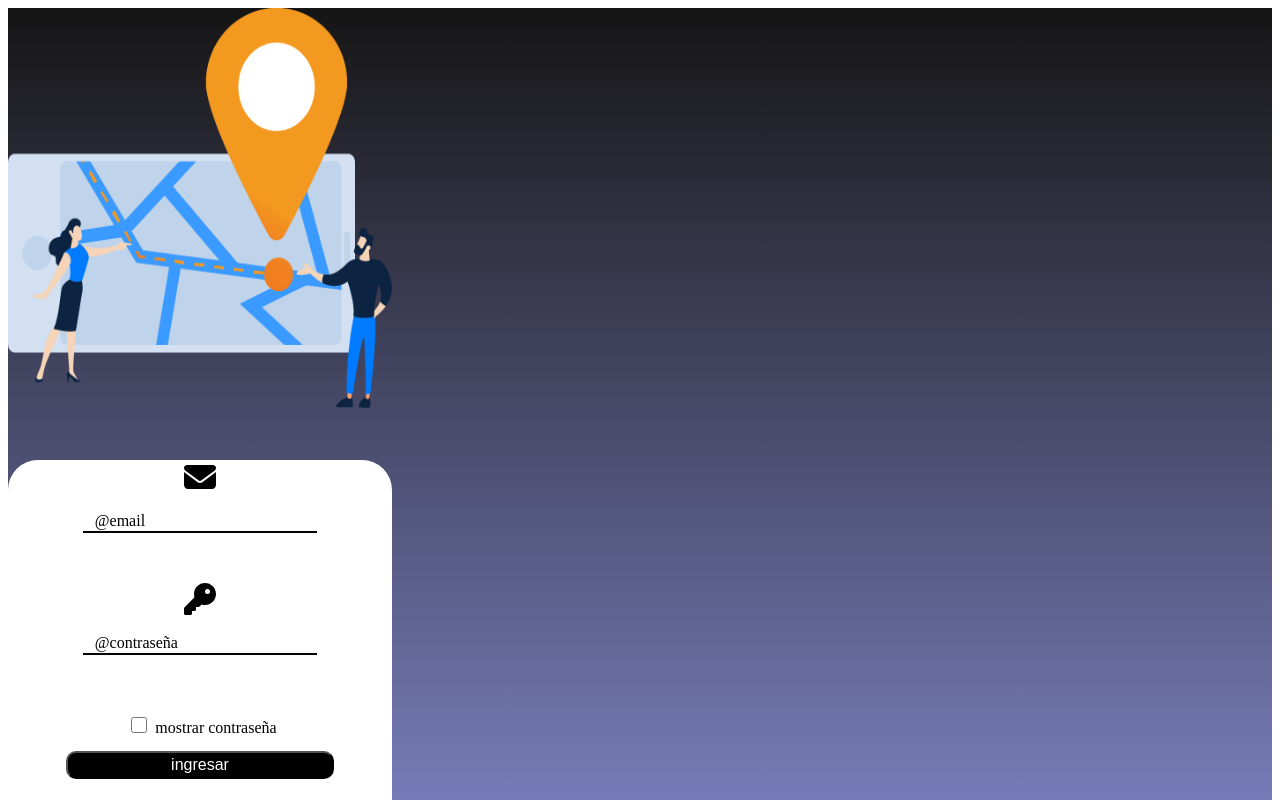
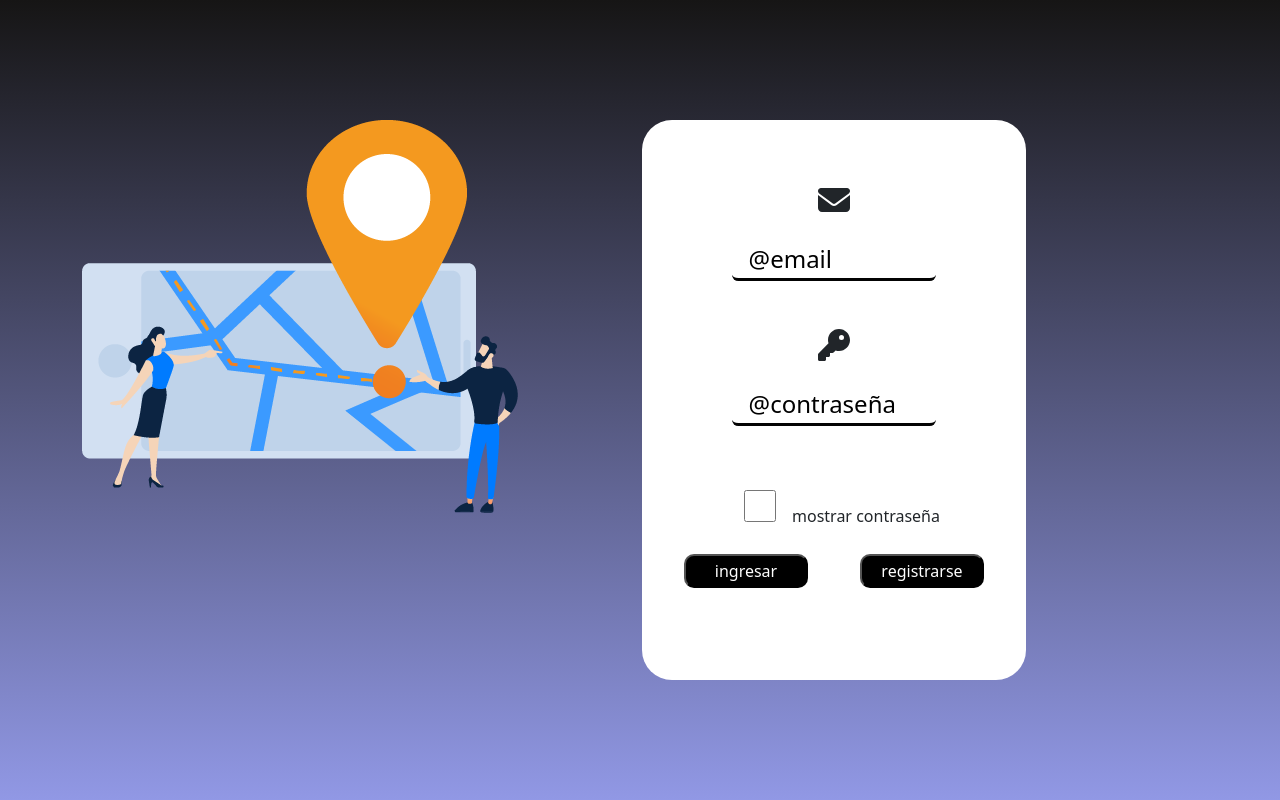
Before and after one commit to AxlMax/AmbunciasVHM, a React (Vite) app in the folder ambulanciasV2/: page /login in a window 1280 px wide. Shown: the top 800 px of the page. Built offline with nearby package versions, Linux system fonts and the light colour scheme; no server answers.

Commit message:
feat: creacion de animacion de espera y funcionalidad de mostrar contraseña

```diff
--- a/ambulanciasV2/src/App.jsx
+++ b/ambulanciasV2/src/App.jsx
@@ -3,6 +3,9 @@ import { Route, Routes } from "react-router-dom"
 import Login from './components/login/login'
 import NoFound from './components/noFound/noFound';
 import Dashboard from './components/dashboard/dashboard';
+import WaitPage from "./components/waitPage/waitPage";
+
+import 'bootstrap/dist/css/bootstrap.min.css';
 
 function App() {
 
@@ -12,6 +15,7 @@ function App() {
       <Route path="/login" element={<Login/>}/>
       <Route path="/dashboard" element={<Dashboard/>}/>
       <Route path="*" element={<NoFound/>}/>
+      <Route path="/testing" element={<WaitPage/>}/>
     </Routes>
     </>
   )
--- a/ambulanciasV2/src/components/login/Login.css
+++ b/ambulanciasV2/src/components/login/Login.css
@@ -24,40 +24,27 @@ form{
   border-radius: 1.875rem 1.875rem;
 }
 
-input{
+.inputLogin{
   background-color: transparent;
   border: 0;
   border-bottom: 0.125em rgb(3, 3, 3) solid;
   width: 80%;
-
-  font-family: inherit;
+  font-size: 1.5rem;
+  border-radius: 0.4rem;
   color: black;
-  font-size:1rem;
 }
 
-input::placeholder{
+.inputLogin::placeholder{
   padding-left: 0.625em;
   color:black
 }
 
-input:hover{
+.inputLogin:hover{
   background-color: #9198e5;
 }
 
-button{
-  background-color: black;
-  color: white;
-  font-size: 1rem;
-  padding: 0.2em 2em;
-  border-radius: 0.625rem;
-  cursor: pointer;
-  width : 70%;
-
-}
-
 .image{
-  width: 30vw;
-
+  width: 40vw;
 }
 
 .img-fluid {
@@ -82,3 +69,35 @@ button{
     background-position: center;
     border: 1px solid rgba(0,0,0,.25);
 }
+
+.buttonContainerLogin{
+  display: grid;
+  grid-template-columns: repeat(2, 1fr);
+  grid-template-rows: 1fr;
+  grid-column-gap: 0px;
+  grid-row-gap: 0px;
+}
+
+.buttonLogin{
+  background-color: black;
+  color: white;
+  font-size: 1rem;
+  padding: 0.2em;
+  margin-top: 1em;
+  border-radius: 0.625rem;
+  cursor: pointer;
+  width : 70%;
+  grid-area: 1 / 2 / 2 / 3;
+}
+
+.buttonRegister {
+  background-color: black;
+  color: white;
+  font-size: 1rem;
+  padding: 0.2em;
+  margin-top: 1em;
+  border-radius: 0.625rem;
+  cursor: pointer;
+  width : 70%;
+  grid-area: 1 / 1 / 2 / 2;
+}
--- a/ambulanciasV2/src/components/login/login.jsx
+++ b/ambulanciasV2/src/components/login/login.jsx
@@ -1,79 +1,15 @@
-import {useState} from 'react';
-import {Form} from 'react-bootstrap'
-import { useNavigate } from 'react-router-dom';
+import { useState } from 'react';
+import LoginBody from './loginBody';
+import WaitPage from '../waitPage/waitPage';
 
-import './Login.css'
-
-import { FontAwesomeIcon } from "@fortawesome/react-fontawesome";
-import {faEnvelope, faKey} from "@fortawesome/free-solid-svg-icons";
-import { useForm } from "react-hook-form";
-import { useDispatch } from 'react-redux'
-import {OauthSlice} from '../../storage/features/login/loginSlice'
-
-import Oauth from "../../services/login"
+import './Login.css';
 
 function Login() {
 
-    const dispatch = useDispatch()
-    const navigateTo = useNavigate()
-
-    const [size, Ssize] = useState('1')
-    const [rEmail, srEmail] = useState('fa-'+ size +'x fa-rotate-0')
-
-    const { register, handleSubmit } = useForm();
-
-    const onSubmit = async(data) => {
-        var res = await (await Oauth(data)).data
-
-        if(res !== 'no puede ingresar'){
-
-            dispatch(OauthSlice(res.slice(7)))
-            localStorage.setItem('Oauth', res.slice(7))
-            navigateTo('/dashboard')
-
-        }else{
-            alert('usuario incorrecto')
-        }
-    }
-
+    const [loading, sLoading] = useState(false)
     return (
         <div className="App">
-
-            <div class="container">
-            <div class="row g-1">
-                <div class="col">
-                <div className = "image">
-                    <img src="/tracking.png" class="img-fluid"/>
-                </div>
-                </div>
-                <div class="col">
-                <Form className = "p-sm-3" onSubmit={handleSubmit(onSubmit)}>
-
-                    <div className="containerInput">
-                        <div class = {rEmail}>
-                        <FontAwesomeIcon icon={faEnvelope} className = "mb-2"/>
-                        </div>
-                        <input className = "rounded" placeholder='@email' {...register("email")}/>
-                    </div>
-
-                    <div className='containerInput'>
-                        <div class = {rEmail}>
-                        <FontAwesomeIcon icon={faKey} className="mb-2"/>
-                        </div>
-                        <input className = "rounded" placeholder='@contraseña' type = "password" {...register("passwd") }></input>
-                    </div>
-
-
-                    <input type="checkbox" value="" className='containerCheckbox'/>
-                        <label className = "ContainerLabel">
-                            mostrar contraseña
-                        </label>
-
-                    <button type="submit" className = "mt-5">ingresar</button>
-                </Form>
-                </div>
-            </div>
-            </div>
+            {loading ? <WaitPage/> : <LoginBody sl = {sLoading}/>}
         </div>
     )
 
--- /dev/null
+++ b/ambulanciasV2/src/components/login/loginBody.jsx
@@ -0,0 +1,97 @@
+import {useState} from 'react';
+import {Form} from 'react-bootstrap'
+import { useNavigate } from 'react-router-dom';
+
+import { FontAwesomeIcon } from "@fortawesome/react-fontawesome";
+import {faEnvelope, faKey} from "@fortawesome/free-solid-svg-icons";
+import { useForm } from "react-hook-form";
+import { useDispatch } from 'react-redux'
+import {OauthSlice} from '../../storage/features/login/loginSlice'
+
+import Oauth from "../../services/login"
+
+function LoginBody(props) {
+
+    const {sl} = props
+
+    const dispatch = useDispatch()
+    const navigateTo = useNavigate()
+
+    const [size, Ssize] = useState('1')
+    const [rEmail, srEmail] = useState('fa-'+ size +'x fa-rotate-0')
+    const [password , sPassword] = useState('password')
+
+    const { register, handleSubmit } = useForm();
+
+    const showPass = (event) => {
+        if(event.target.checked){
+            sPassword('text')
+        }else{
+            sPassword('password')
+        }
+    }
+
+    const onSubmit = async(data) => {
+
+        sl(true)
+        var res = await (await Oauth(data)).data
+        sl(false)
+
+        if(res !== 'no puede ingresar'){
+
+            dispatch(OauthSlice(res.slice(7)))
+            localStorage.setItem('Oauth', res.slice(7))
+            navigateTo('/dashboard')
+
+        }else{
+            alert('usuario incorrecto')
+        }
+    }
+
+    return <>
+        <div class="container">
+            <div class="row g-1">
+                <div class="col">
+                    <div className = "image">
+                        <img src="/tracking.png" class="img-fluid"/>
+                    </div>
+                </div>
+                <div class="col">
+                <Form className = "p-sm-3" onSubmit={handleSubmit(onSubmit)}>
+
+                    <div className="containerInput">
+                        <div class = {rEmail}>
+                        <FontAwesomeIcon icon={faEnvelope} className = "mb-2"/>
+                        </div>
+                        <input className = "inputLogin" placeholder='@email' {...register("email")}/>
+                    </div>
+
+                    <div className='containerInput'>
+                        <div class = {rEmail}>
+                        <FontAwesomeIcon icon={faKey} className="mb-2"/>
+                        </div>
+                        <input className = "inputLogin" placeholder='@contraseña' type = {password} {...register("passwd") }></input>
+                    </div>
+
+
+                    <input type="checkbox" value="" className='containerCheckbox' onChange={showPass}/>
+                        <label className = "ContainerLabel">
+                            mostrar contraseña
+                        </label>
+
+                    <div className = "buttonContainerLogin">
+                        <div class = "d-flex justify-content-center">
+                            <button type="submit" className = "buttonLogin">ingresar</button>
+                        </div>
+                        <div class = "d-flex justify-content-center">
+                            <button className = "buttonRegister">registrarse</button>
+                        </div>
+                    </div>
+                </Form>
+                </div>
+            </div>
+        </div>
+    </>;
+}
+
+export default LoginBody;
--- /dev/null
+++ b/ambulanciasV2/src/components/waitPage/WaitPage.css
@@ -0,0 +1,27 @@
+.loader-container {
+    width: 100%;
+    height: 100vh;
+    display: flex;
+    justify-content: center;
+    align-items: center;
+    position: fixed;
+    z-index: 1;
+}
+
+.spinner {
+    width: 64px;
+    height: 64px;
+    border: 8px solid;
+    border-color: #3d5af1 transparent #3d5af1 transparent;
+    border-radius: 50%;
+    animation: spin-anim 1.2s linear infinite;
+}
+
+@keyframes spin-anim {
+    0% {
+        transform: rotate(0deg);
+    }
+    100% {
+        transform: rotate(360deg);
+    }
+}
--- /dev/null
+++ b/ambulanciasV2/src/components/waitPage/waitPage.jsx
@@ -0,0 +1,14 @@
+import "./WaitPage.css"
+
+function WaitPage() {
+    return ( <>
+        <div className="loader-container">
+          <div className = "image">
+                <img src="/ambulancia.gif" class="img-fluid"/>
+          </div>
+        </div>
+    </>
+    );
+}
+
+export default WaitPage;
```
Also changed, not shown: ambulanciasV2/public/ambulancia.gif (added).
